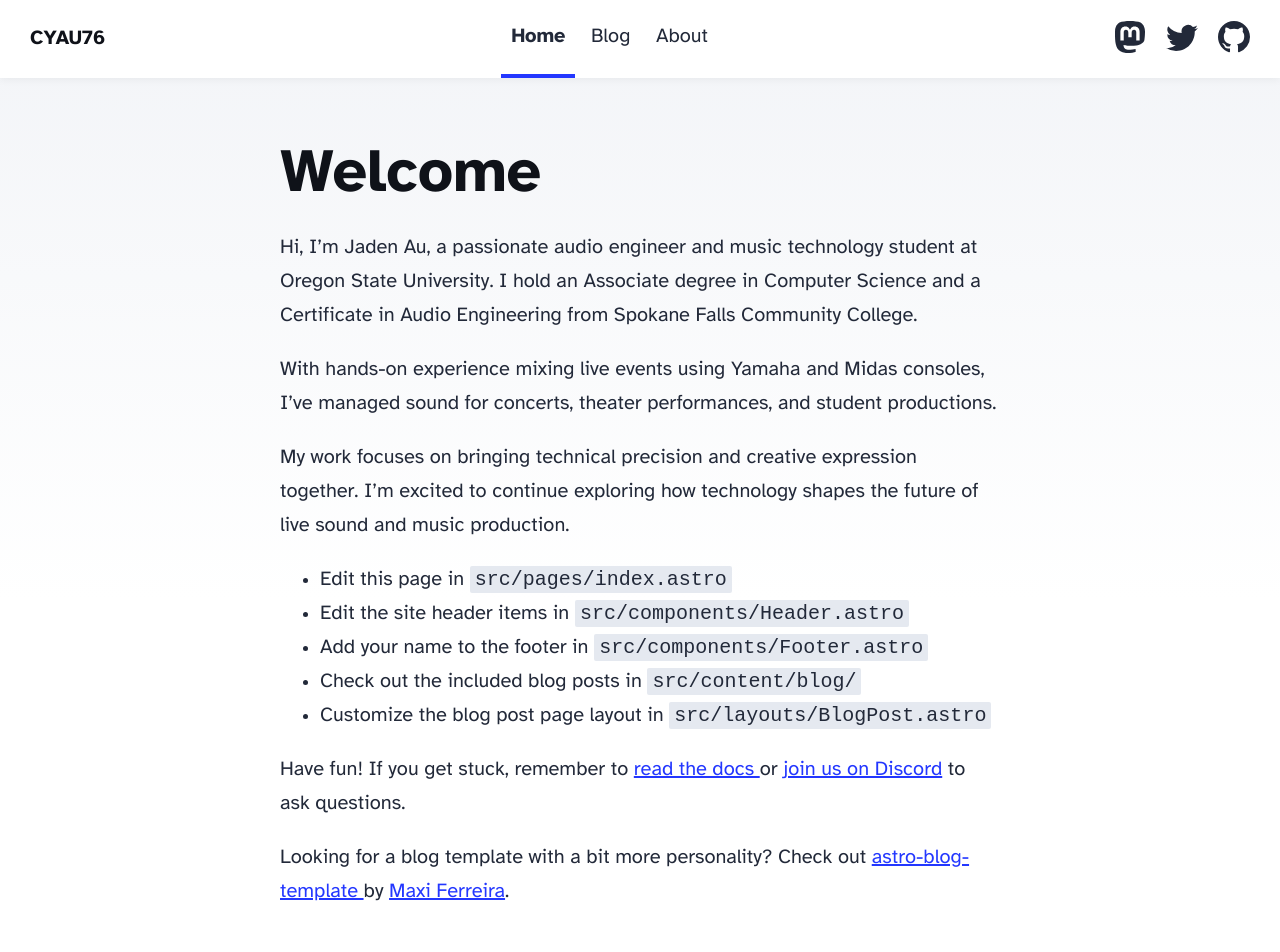
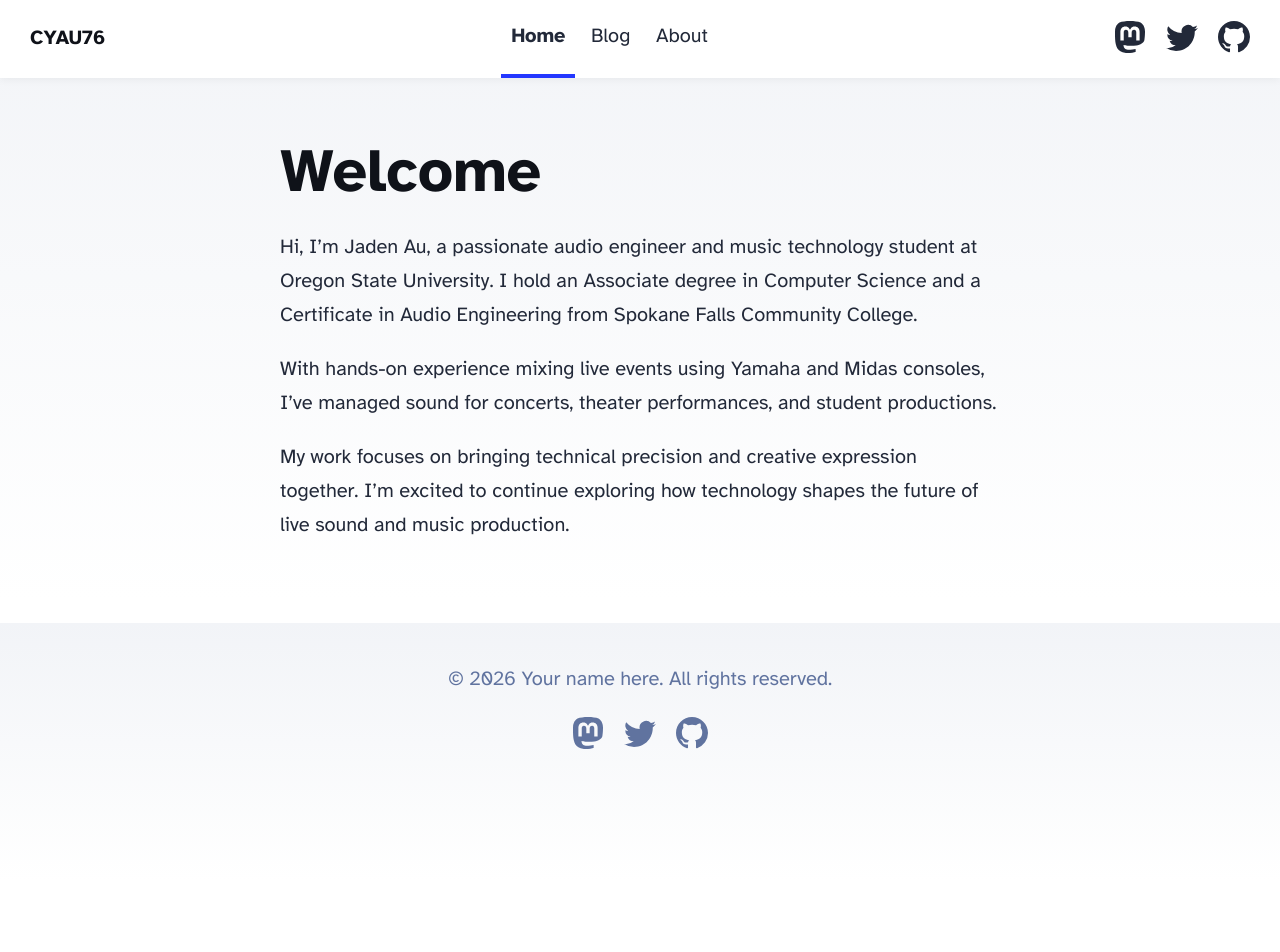
Before and after one commit to cyau76/cyau-astro-web-main, an Astro site: page / in a window 1280 px wide. Shown: the top 952 px of the page. After the commit the page ends 881 px from the top, so only its background shows below. Built offline with nearby package versions, Linux system fonts and the light colour scheme; Astro itself is replaced by a stand-in of ours.

Commit message:
Clean up index.astro by removing unnecessary content
Removed instructions and links from the index page to streamline content.

```diff
--- a/src/pages/index.astro
+++ b/src/pages/index.astro
@@ -23,22 +23,13 @@ import { SITE_TITLE, SITE_DESCRIPTION } from '../consts';
 			</p>
 			<p>My work focuses on bringing technical precision and creative expression together. I’m excited to continue exploring how technology shapes the future of live sound and music production. </p>
 			<ul>
-				<li>Edit this page in <code>src/pages/index.astro</code></li>
-				<li>Edit the site header items in <code>src/components/Header.astro</code></li>
-				<li>Add your name to the footer in <code>src/components/Footer.astro</code></li>
-				<li>Check out the included blog posts in <code>src/content/blog/</code></li>
-				<li>Customize the blog post page layout in <code>src/layouts/BlogPost.astro</code></li>
+
 			</ul>
 			<p>
-				Have fun! If you get stuck, remember to <a href="https://docs.astro.build/"
-					>read the docs
-				</a> or <a href="https://astro.build/chat">join us on Discord</a> to ask questions.
+
 			</p>
 			<p>
-				Looking for a blog template with a bit more personality? Check out <a
-					href="https://github.com/Charca/astro-blog-template"
-					>astro-blog-template
-				</a> by <a href="https://twitter.com/Charca">Maxi Ferreira</a>.
+
 			</p>
 		</main>
 		<Footer />
```
